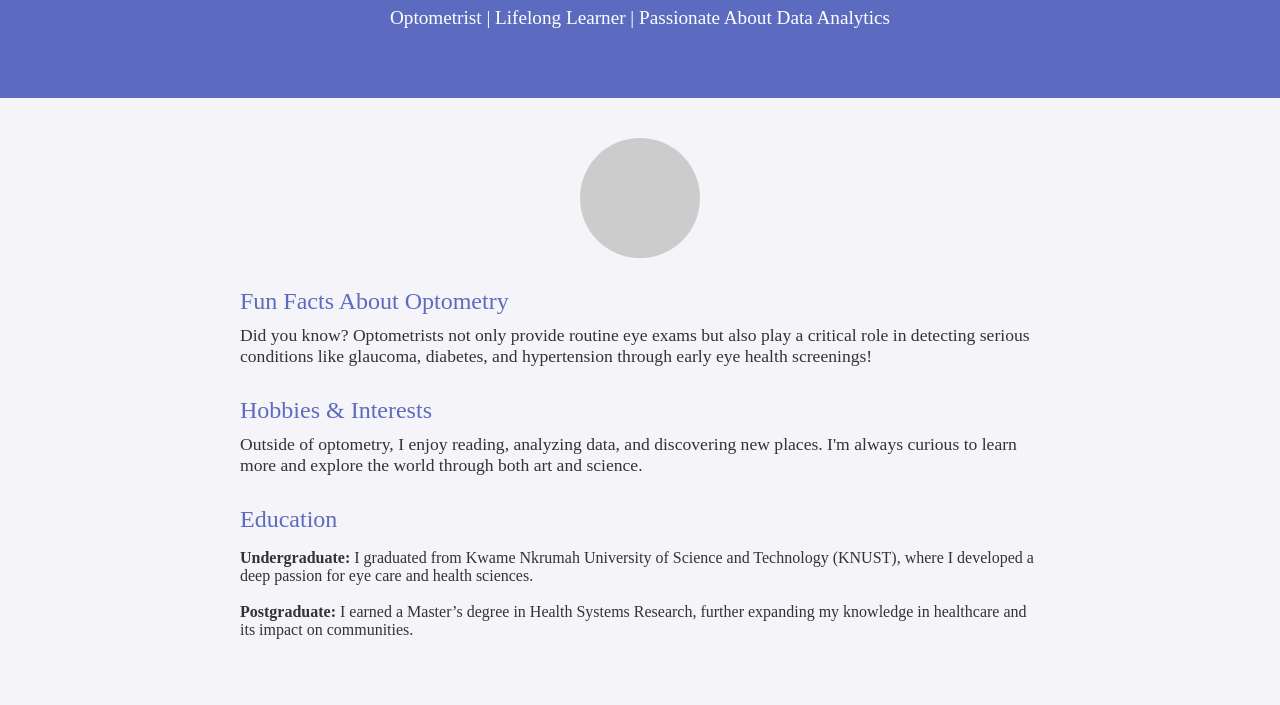
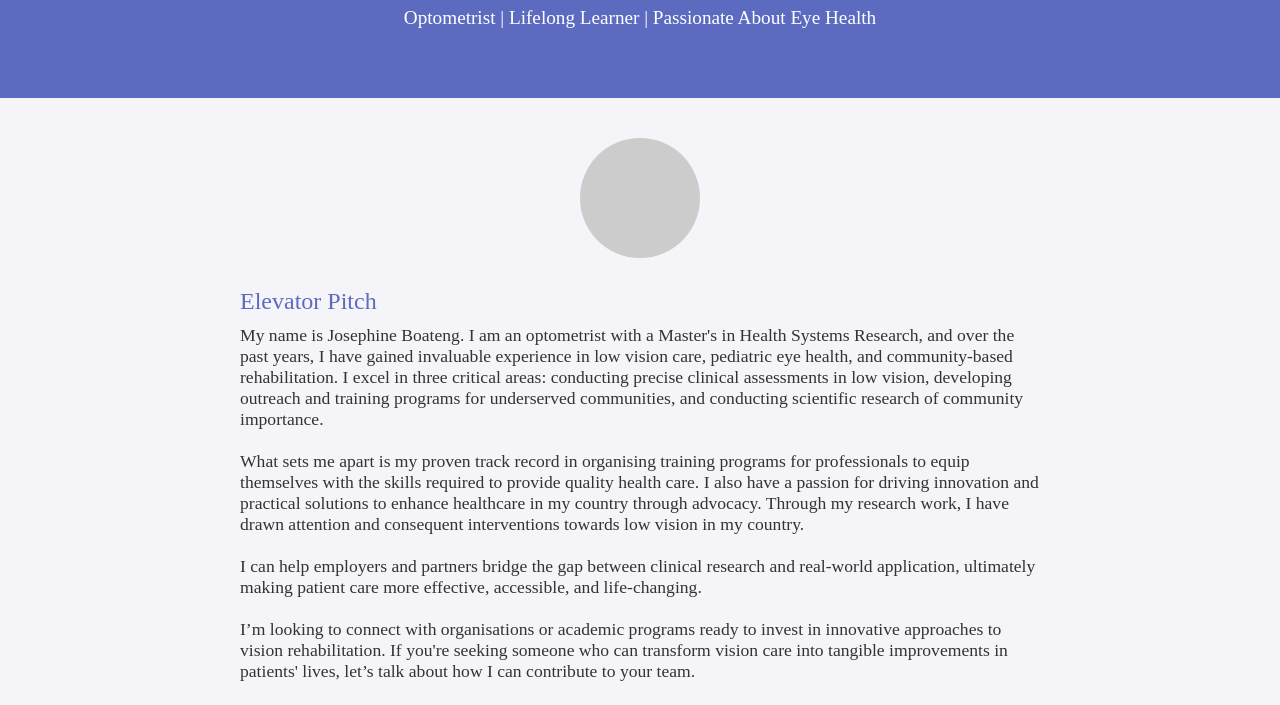
Before and after one commit to PSarps/josephineWebsite, a plain HTML site: page index.html in a window 1280 px wide. Shown: the part 90-795 px from the top of the page. Drawn offline with Linux system fonts and the light colour scheme.

Commit message:
Update index.html

```diff
--- a/index.html
+++ b/index.html
@@ -6,7 +6,7 @@
     <title>Josephine Ampomah Boateng - Optometrist</title>
     <style>
       body {
-        font-family: Times New Roman, sans-serif;
+        font-family: 'Times New Roman', serif;
         margin: 0;
         padding: 0;
         background-color: #f4f4f9;
@@ -43,7 +43,9 @@
         margin-top: 30px;
       }
       .fun-facts,
-      .hobbies {
+      .hobbies,
+      .elevator-pitch,
+      .bio-text {
         font-size: 1.1rem;
         margin-top: 10px;
       }
@@ -65,41 +67,53 @@
     <header>
       <h1>Josephine Ampomah Boateng</h1>
       <p class="bio">
-        Optometrist | Lifelong Learner | Passionate About Data Analytics
+        Optometrist | Lifelong Learner | Passionate About Eye Health
       </p>
     </header>
 
     <div class="container">
       <div class="image-placeholder"></div>
 
+      <div class="section-title">Elevator Pitch</div>
+      <p class="elevator-pitch">
+        My name is Josephine Boateng. I am an optometrist with a Master's in Health Systems Research, and over the past years, I have gained invaluable experience in low vision care, pediatric eye health, and community-based rehabilitation. I excel in three critical areas: conducting precise clinical assessments in low vision, developing outreach and training programs for underserved communities, and conducting scientific research of community importance.
+        <br><br>
+        What sets me apart is my proven track record in organising training programs for professionals to equip themselves with the skills required to provide quality health care. I also have a passion for driving innovation and practical solutions to enhance healthcare in my country through advocacy. Through my research work, I have drawn attention and consequent interventions towards low vision in my country.
+        <br><br>
+        I can help employers and partners bridge the gap between clinical research and real-world application, ultimately making patient care more effective, accessible, and life-changing.
+        <br><br>
+        I’m looking to connect with organisations or academic programs ready to invest in innovative approaches to vision rehabilitation. If you're seeking someone who can transform vision care into tangible improvements in patients' lives, let’s talk about how I can contribute to your team.
+        <br><br>
+        Thank you for your time, and I look forward to exploring potential opportunities together.
+      </p>
+
+      <div class="section-title">Bio</div>
+      <p class="bio-text">
+        Josephine Boateng is a researcher at the Kwame Nkrumah University of Science and Technology who pursued her master's in health systems research and is passionate about extending quality health care access to all through awareness creation and policy changes. She has co-authored 2 papers in scientific journals that highlighted the gap in low vision care in Ghana and was also an HM-KNUST Low Vision Project member, where she used her position to train more professionals in low vision and draw attention to the impact of interventions through her research papers.
+      </p>
+
       <div class="section-title">Fun Facts About Optometry</div>
       <p class="fun-facts">
-        Did you know? Optometrists not only provide routine eye exams but also
-        play a critical role in detecting serious conditions like glaucoma,
-        diabetes, and hypertension through early eye health screenings!
+        Did you know? Optometrists not only provide routine eye exams but also play a critical role in detecting serious conditions like glaucoma, diabetes, and hypertension through early eye health screenings!
       </p>
 
       <div class="section-title">Hobbies & Interests</div>
       <p class="hobbies">
-        Outside of optometry, I enjoy reading, analyzing data, and discovering
-        new places. I'm always curious to learn more and explore the world
-        through both art and science.
+        Outside of optometry, I enjoy reading, painting, analyzing data, and discovering new places. I'm always curious to learn more and explore the world through both art and science.
       </p>
 
       <div class="section-title">Education</div>
       <p>
-        <b>Undergraduate:</b> I graduated from Kwame Nkrumah University of
-        Science and Technology (KNUST), where I developed a deep passion for eye
-        care and health sciences. <br /><br />
-        <b>Postgraduate:</b> I earned a Master’s degree in Health Systems
-        Research, further expanding my knowledge in healthcare and its impact on
-        communities.
+        **Undergraduate**: I graduated from Kwame Nkrumah University of Science and Technology (KNUST), where I developed a deep passion for eye care and health sciences. <br>
+        **Postgraduate**: I earned a Master’s degree in Health Systems Research, further expanding my knowledge in healthcare and its impact on communities.
       </p>
     </div>
 
     <footer>
-  <p>Let’s connect:</p>
-  <a href="mailto:josephineboateng532@gmail.com">Email: josephineboateng532@gmail.com</a>
-</footer>
+      <p>Let’s connect:</p>
+      <a href="#" target="_blank">LinkedIn</a> |
+      <a href="#" target="_blank">Instagram</a> |
+      <a href="mailto:josephineboateng532@gmail.com">Email: josephineboateng532@gmail.com</a>
+    </footer>
   </body>
 </html>
```
